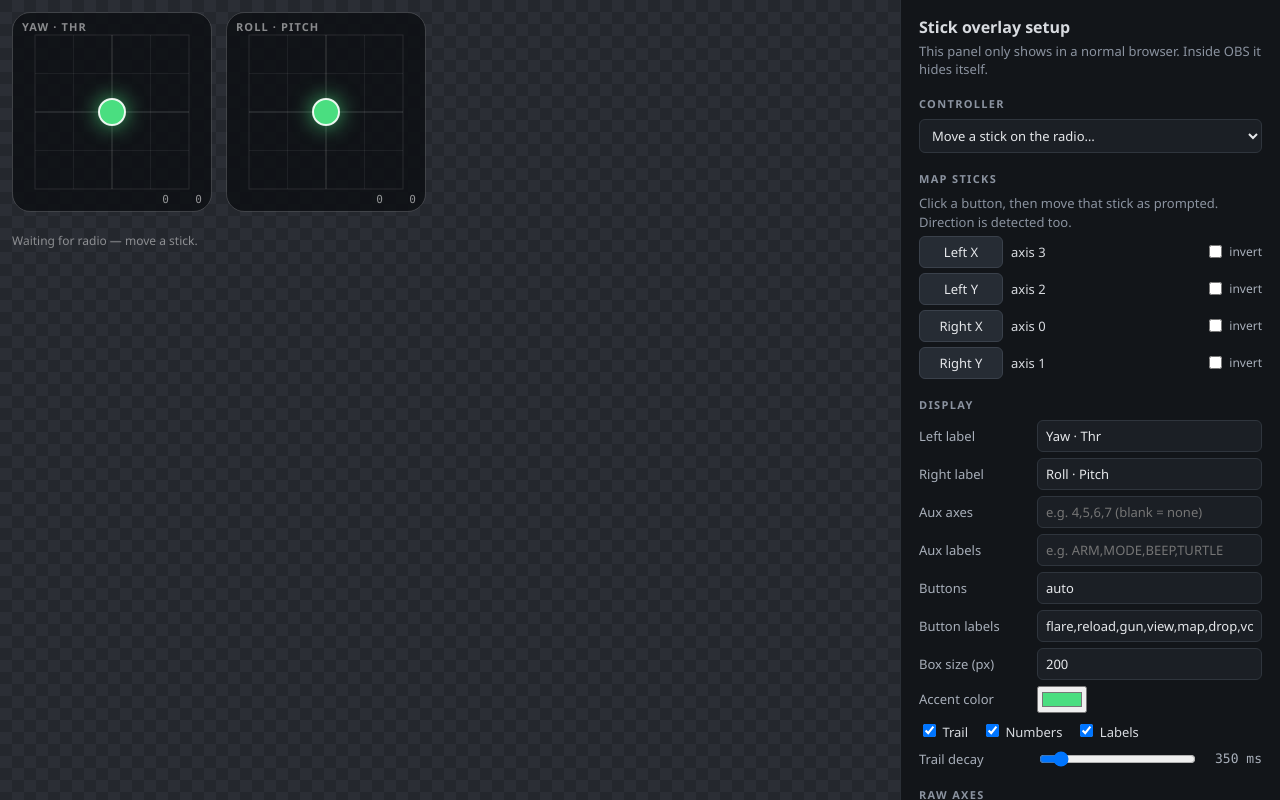
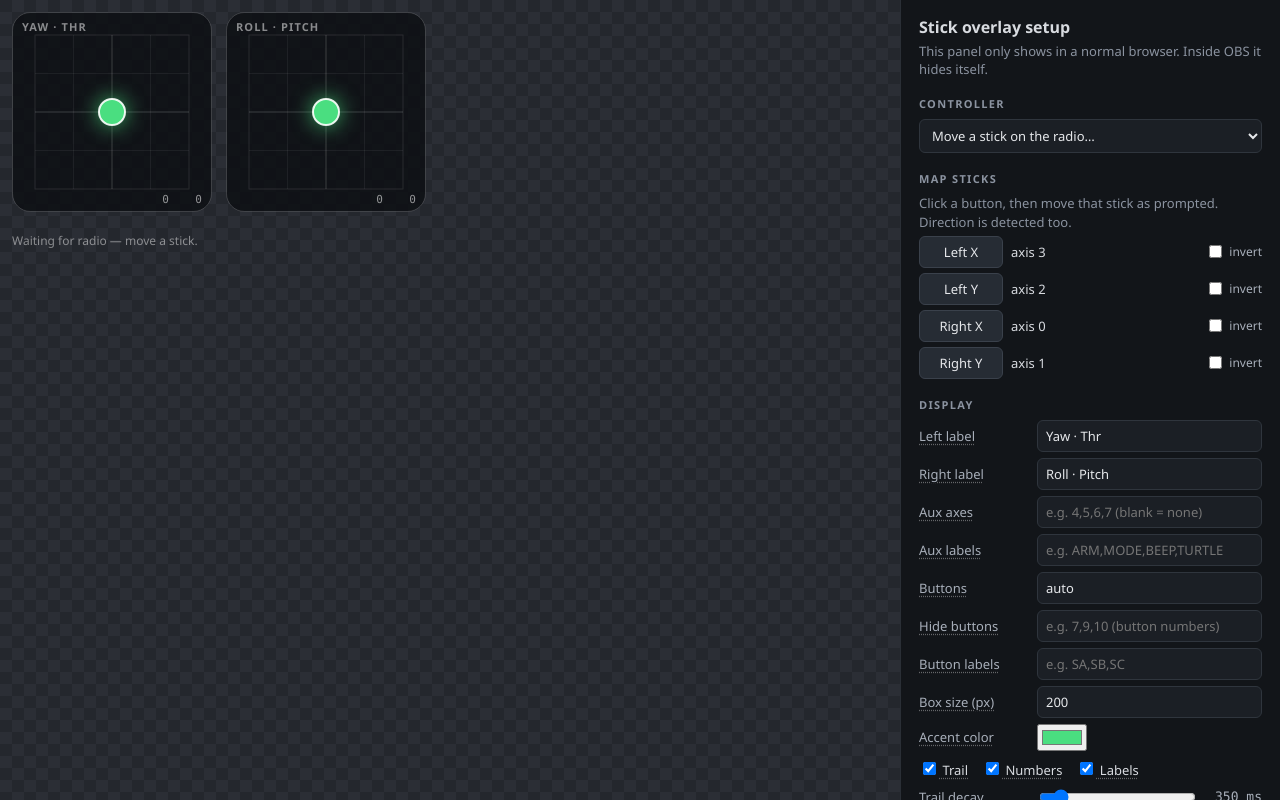
Before and after one commit to tkarssli/obs-stick-overlay, a plain HTML site: page index.html in a window 1280 px wide. Drawn offline with Linux system fonts and the light colour scheme.

Commit message:
Add files via upload

```diff
--- a/index.html
+++ b/index.html
@@ -401,6 +401,11 @@
         font-family: Consolas, monospace;
         color: #a8afba;
       }
+      #setup .tip {
+        cursor: help;
+        text-decoration: underline dotted rgba(255, 255, 255, 0.35);
+        text-underline-offset: 3px;
+      }
       #sizeHint {
         color: #b9f5cb;
       }
@@ -470,7 +475,11 @@
       </div>
       <div class="field">
         <span>Buttons</span
-        ><input type="text" id="f-btn" placeholder="auto | none | 8 | 0,1,4" />
+        ><input type="text" id="f-btn" placeholder="auto | none | 8 | 1,2,5" />
+      </div>
+      <div class="field">
+        <span>Hide buttons</span
+        ><input type="text" id="f-bomit" placeholder="e.g. 7,9,10 (button numbers)" />
       </div>
       <div class="field">
         <span>Button labels</span
@@ -530,9 +539,9 @@
         rtag: "Roll · Pitch",
         aux: "", // extra axes drawn as bars (switches/pots on CH5-8). '' = none
         alabels: "", // comma list, default CH#
-        btn: "auto", // auto | none | N (first N) | list "0,1,4"
-        bomit: [7, 9, 10],
-        blabels: "flare,reload,gun,view,map,drop,voice", // comma list, default 1..N,
+        btn: "auto", // auto | none | N (first N) | list of button numbers "1,2,5"
+        bomit: "", // buttons to hide, by number as shown (1 = first), e.g. "7,9,10"
+        blabels: "", // comma list for the visible buttons, default 1..N
         size: 200, // px per stick box
         color: "4ade80", // accent hex, no #
         trail: 1,
@@ -848,13 +857,13 @@
         if (b === "" || b === "none" || b === "0") return [];
         if (b === "auto") return [...Array(n).keys()];
         if (/^\d+$/.test(b)) return [...Array(Math.min(+b, n || +b)).keys()];
-        return parseList(b);
+        return parseList(b).map((n) => n - 1).filter((n) => n >= 0);
       }
       function syncButtons(pad) {
         const idxs = btnIndices(pad).filter(
-            (idx) => !cfg.bomit.includes(idx + 1),
+            (idx) => !parseList(cfg.bomit).includes(idx + 1),
           ),
-          sig = idxs.join(",") + "|" + cfg.blabels;
+          sig = idxs.join(",") + "|" + cfg.blabels + "|" + cfg.bomit;
         if (sig === btnSig) return;
         btnSig = sig;
         const box = $("#btns");
@@ -974,6 +983,10 @@
           row.className = "maprow";
           row.innerHTML = `<button data-key="${m.key}">${m.name}</button><span id="m-${m.key}"></span>
          <label><input type="checkbox" data-inv="${m.key}"> invert</label>`;
+          row.querySelector("button").title =
+            `Click, then: ${m.prompt.toLowerCase()}. Detects which axis this is and which way it goes.`;
+          row.querySelector("label").title =
+            "Flip this axis if the dot moves the opposite way to your stick.";
           rows.appendChild(row);
         });
         rows.addEventListener("click", (e) => {
@@ -1015,11 +1028,41 @@
             refreshSetup();
           });
         };
+        const TIPS = {
+          "#padSel": "Which controller to read. Auto-detect prefers an RC radio (EdgeTX, OpenTX, RadioMaster…) and otherwise uses the first controller it sees.",
+          "#f-ltag": "Text shown in the top-left corner of the left stick box. Leave blank for none.",
+          "#f-rtag": "Text shown in the top-left corner of the right stick box. Leave blank for none.",
+          "#f-aux": "Extra axes to draw as bars under the sticks, such as switches or knobs. Use the numbers from Raw axes (A4 = 4), comma-separated. Blank = no bars.",
+          "#f-alabels": "Names for the aux bars, in the same order, comma-separated. Blank = CH5, CH6…",
+          "#f-btn": "Which buttons to show: auto = all, none = no buttons, a number = the first N, or a list of button numbers like 1,2,5.",
+          "#f-bomit": "Buttons to leave out, by number as shown in Raw buttons, comma-separated. Handy for buttons you never use.",
+          "#f-blabels": "Names for the visible buttons, in order, comma-separated. Blank = button numbers.",
+          "#f-size": "Width and height of each stick box in pixels. Text, dots and buttons scale with it.",
+          "#f-color": "Colour of the stick dots, trails, aux bars and pressed buttons.",
+          "#f-trail": "Draw a fading trail behind each stick dot.",
+          "#f-readout": "Show stick positions as numbers (-100 to +100) in the corner of each box, and values on aux bars.",
+          "#f-labels": "Show the stick box labels and aux bar labels.",
+          "#f-trailms": "How long the trail takes to fade out. Shorter is snappier, longer shows more of the motion.",
+          "#url": "Your current settings as a link. Paste it into an OBS Browser source with Local file unchecked.",
+          "#copy": "Copy the OBS link to your clipboard.",
+        };
+        for (const [sel, tip] of Object.entries(TIPS)) {
+          const el = $(sel);
+          if (!el) continue;
+          el.title = tip;
+          const row = el.closest(".field, label");
+          if (row) {
+            row.title = tip;
+            const name = row.matches("label") ? row : row.querySelector(":scope > span");
+            if (name) name.classList.add("tip");
+          }
+        }
         bind("#f-ltag", "ltag");
         bind("#f-rtag", "rtag");
         bind("#f-aux", "aux");
         bind("#f-alabels", "alabels");
         bind("#f-btn", "btn");
+        bind("#f-bomit", "bomit");
         bind("#f-blabels", "blabels");
         bind("#f-size", "size", "num");
         bind("#f-color", "color", "color");
@@ -1117,7 +1160,7 @@
           bb.innerHTML = "";
           pad.buttons.forEach((_, i) => {
             const s = document.createElement("span");
-            s.textContent = i;
+            s.textContent = i + 1;
             bb.appendChild(s);
           });
         }
```
